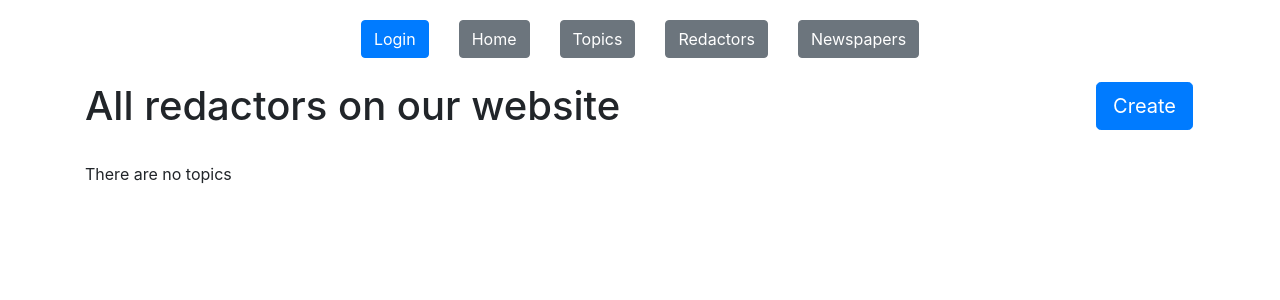
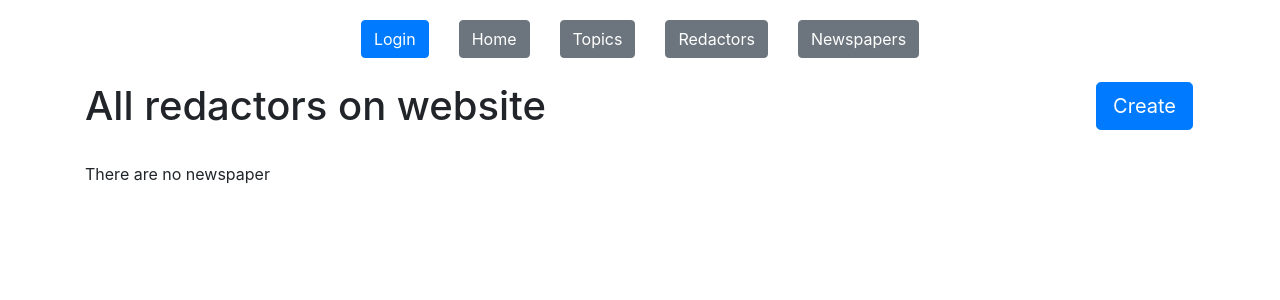
Before and after one commit to DaniilHinzburh/Newspaper-Agency, a Django app: page /redactors/ in a window 1280 px wide. Shown: the top 300 px of the page. Run offline with Django 5.2, Linux system fonts and the light colour scheme; data that the repository does not hold is empty; some libraries are stand-ins or nearby versions.

Commit message:
style: minor corrections in the text.
In text "All redactors on our website" delete "our", text "There are no topics" update to "There are no newspaper"

```diff
--- a/templates/catalog/redactor_list.html
+++ b/templates/catalog/redactor_list.html
@@ -4,7 +4,7 @@
 {% block content %}
   <div>
     <h1>
-      All redactors on our website
+      All redactors on website
       <a href="{% url 'catalog:redactor-create' %}" class="btn btn-primary link-to-page btn-lg">
         Create
       </a>
@@ -50,7 +50,7 @@
       {% endfor %}
     </table>
   {% else %}
-    <p>There are no topics</p>
+    <p>There are no newspaper</p>
   {% endif %}
 
 {% endblock %}
```
